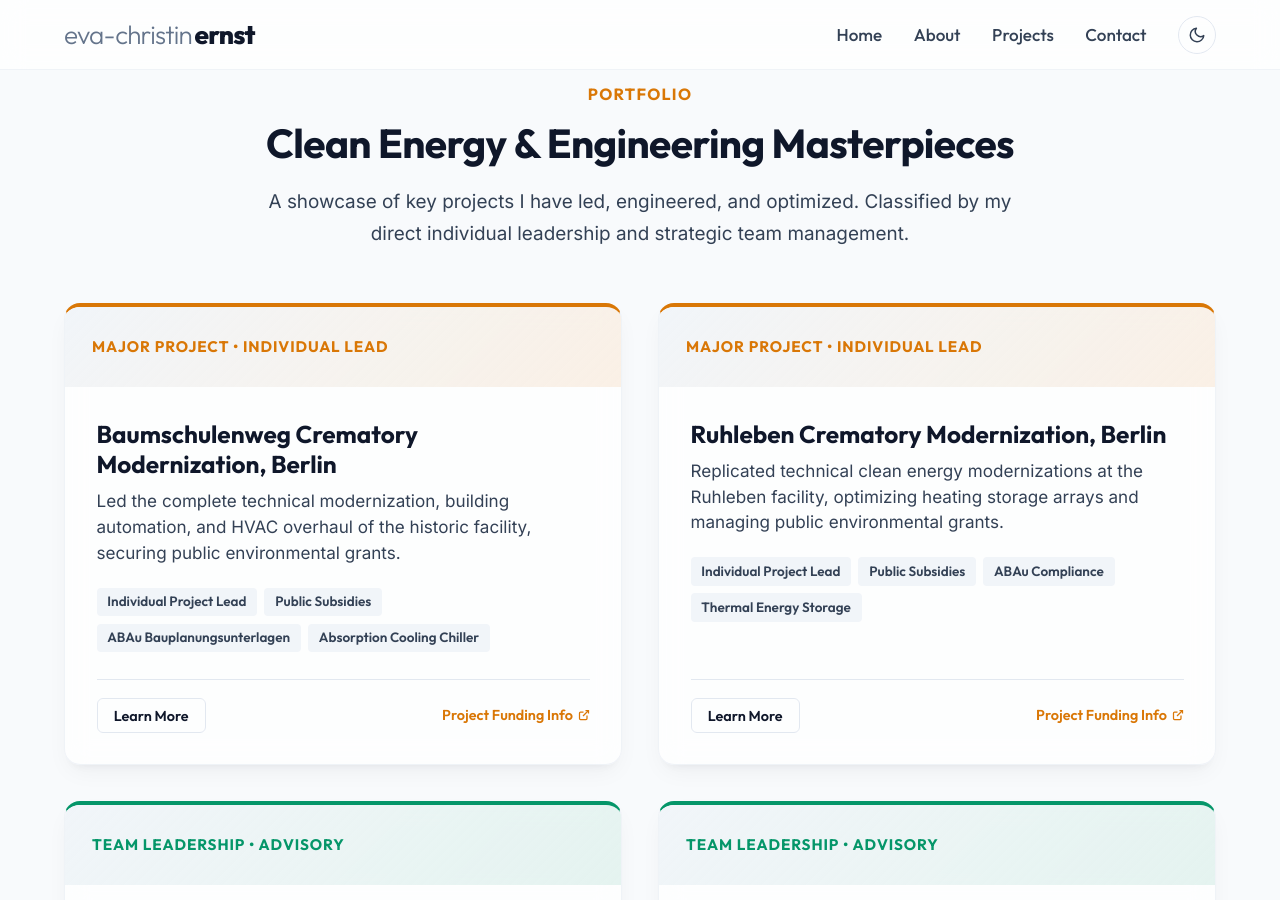
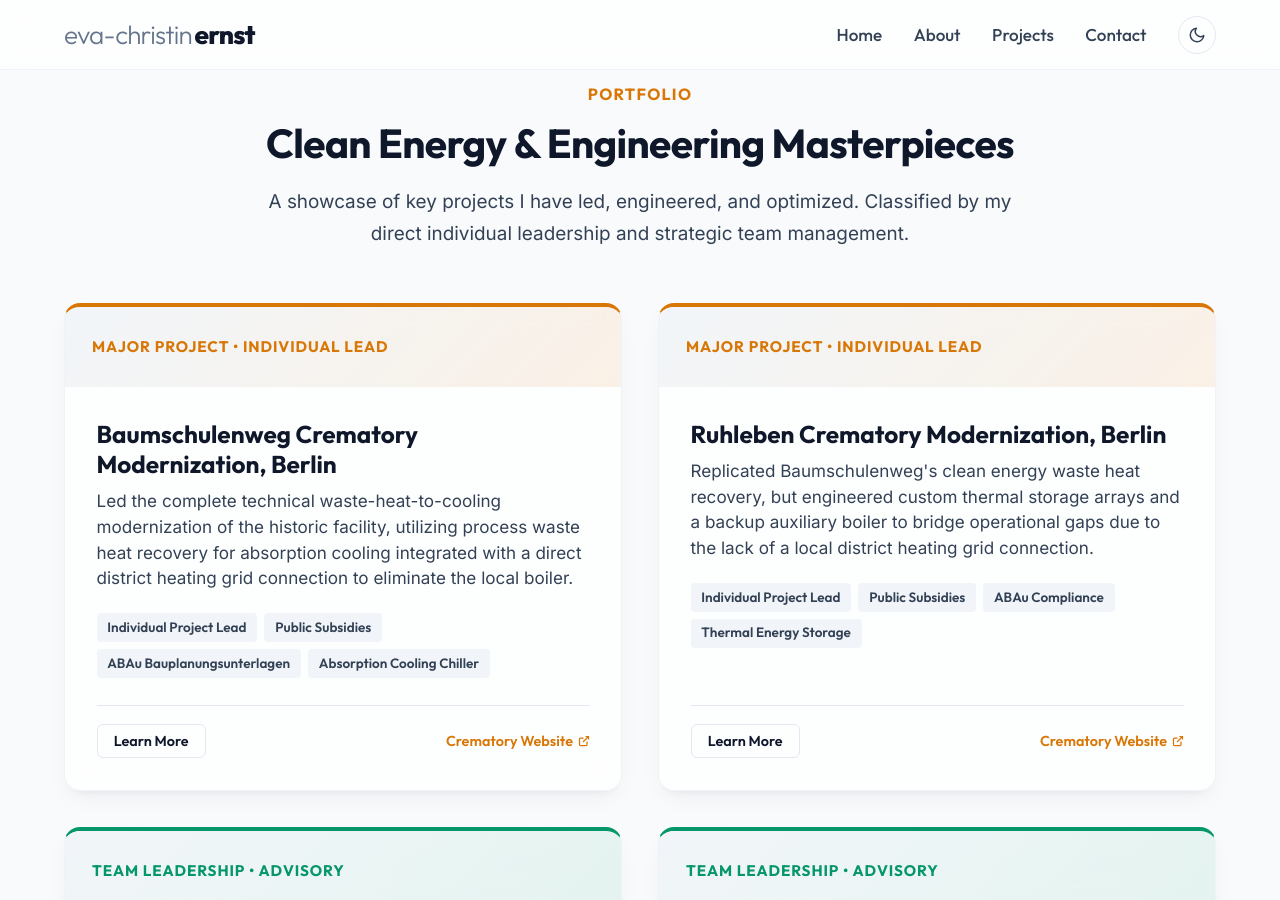
Before and after one commit to evafroehlich/website, a Jekyll site: the page built from projects.md, in a window 1280 px wide and 900 px high. Built offline with Jekyll 4.4.1, drawn with Linux system fonts in a browser that asks for light colours.

Commit message:
Update crematory links to main crematory websites and refine descriptions to highlight similarities and grid/storage differences

```diff
--- a/projects.md
+++ b/projects.md
@@ -24,7 +24,7 @@ permalink: /projects/
       <div class="project-content">
         <h3 class="project-title">Baumschulenweg Crematory Modernization, Berlin</h3>
         <p class="project-description">
-          Led the complete technical modernization, building automation, and HVAC overhaul of the historic facility, securing public environmental grants.
+          Led the complete technical waste-heat-to-cooling modernization of the historic facility, utilizing process waste heat recovery for absorption cooling integrated with a direct district heating grid connection to eliminate the local boiler.
         </p>
         <div class="project-tags">
           <span class="project-tag">Individual Project Lead</span>
@@ -59,8 +59,8 @@ permalink: /projects/
 
         <div class="project-footer">
           <button class="project-expand-btn">Learn More</button>
-          <a target="_blank" href="https://www.krematorium-berlin.de/krematorium-baumschulenweg/foerderung-baumschulenweg/" class="project-press-link">
-            Project Funding Info
+          <a target="_blank" href="https://www.krematorium-berlin.de/krematorium-baumschulenweg/" class="project-press-link">
+            Crematory Website
             <svg xmlns="http://www.w3.org/2000/svg" width="12" height="12" viewBox="0 0 24 24" fill="none" stroke="currentColor" stroke-width="2.5"><path d="M18 13v6a2 2 0 0 1-2 2H5a2 2 0 0 1-2-2V8a2 2 0 0 1 2-2h6"></path><polyline points="15 3 21 3 21 9"></polyline><line x1="10" y1="14" x2="21" y2="3"></line></svg>
           </a>
         </div>
@@ -75,7 +75,7 @@ permalink: /projects/
       <div class="project-content">
         <h3 class="project-title">Ruhleben Crematory Modernization, Berlin</h3>
         <p class="project-description">
-          Replicated technical clean energy modernizations at the Ruhleben facility, optimizing heating storage arrays and managing public environmental grants.
+          Replicated Baumschulenweg's clean energy waste heat recovery, but engineered custom thermal storage arrays and a backup auxiliary boiler to bridge operational gaps due to the lack of a local district heating grid connection.
         </p>
         <div class="project-tags">
           <span class="project-tag">Individual Project Lead</span>
@@ -110,8 +110,8 @@ permalink: /projects/
 
         <div class="project-footer">
           <button class="project-expand-btn">Learn More</button>
-          <a target="_blank" href="https://www.krematorium-berlin.de/krematorium-ruhleben/foerderung-ruhleben/" class="project-press-link">
-            Project Funding Info
+          <a target="_blank" href="https://www.krematorium-berlin.de/krematorium-ruhleben/" class="project-press-link">
+            Crematory Website
             <svg xmlns="http://www.w3.org/2000/svg" width="12" height="12" viewBox="0 0 24 24" fill="none" stroke="currentColor" stroke-width="2.5"><path d="M18 13v6a2 2 0 0 1-2 2H5a2 2 0 0 1-2-2V8a2 2 0 0 1 2-2h6"></path><polyline points="15 3 21 3 21 9"></polyline><line x1="10" y1="14" x2="21" y2="3"></line></svg>
           </a>
         </div>
```
